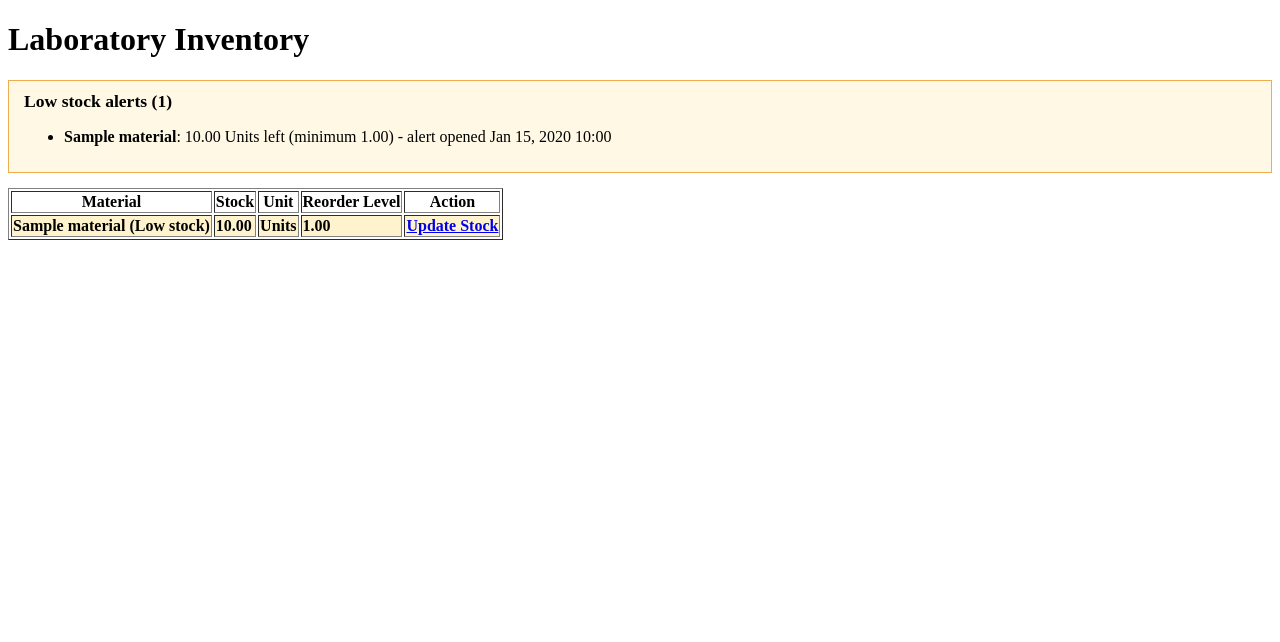
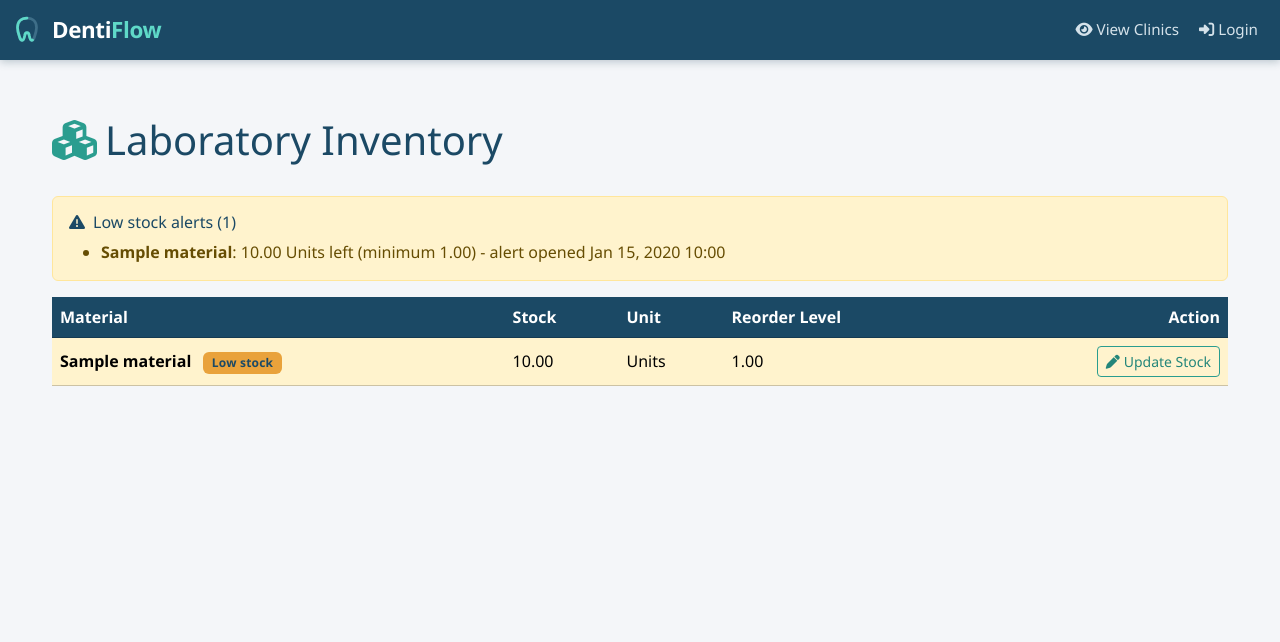
Before and after one commit to ssalazaro8/DentiFlow, a Django app: page /inventory/ in a window 1280 px wide. Shown: the top 642 px of the page. Before the commit the page ends 240 px from the top, so only its background shows below. Run offline with Django 5.2, Linux system fonts and the light colour scheme; tables that the repository leaves empty hold one stand-in row (values such as "Sample post").

Commit message:
style: move inventory pages to the shared layout

```diff
--- a/static/css/dentiflow.css
+++ b/static/css/dentiflow.css
@@ -424,3 +424,12 @@ main.container {
         margin-top: 0;
     }
 }
+
+.form-control,
+.form-select {
+    background-color: #FFFFFF;
+}
+
+.alert h2 > i {
+    color: inherit;
+}
--- a/templates/inventory/list.html
+++ b/templates/inventory/list.html
@@ -1,22 +1,18 @@
-<!DOCTYPE html>
-<html lang="en">
-<head>
-    <meta charset="UTF-8">
-    <title>Inventory</title>
-    <style>
-        .low-stock { background-color: #fff3cd; font-weight: bold; }
-        .alert-box { border: 1px solid #f0ad4e; background-color: #fff8e5; padding: 10px 15px; margin-bottom: 15px; }
-        .alert-box h2 { margin-top: 0; font-size: 1.1em; }
-    </style>
-</head>
-<body>
+{% extends "base.html" %}
 
-    <h1>Laboratory Inventory</h1>
+{% block title %}Inventory - DentiFlow{% endblock %}
+
+{% block content %}
+<div class="d-flex justify-content-between align-items-center mb-4">
+    <h1><i class="fas fa-cubes me-2"></i>Laboratory Inventory</h1>
+</div>
 
 {% if active_alerts %}
-        <div class="alert-box">
-            <h2>Low stock alerts ({{ active_alerts|length }})</h2>
-            <ul>
+<div class="alert alert-warning" role="alert">
+    <h2 class="h6 mb-2">
+        <i class="fas fa-triangle-exclamation me-2"></i>Low stock alerts ({{ active_alerts|length }})
+    </h2>
+    <ul class="mb-0">
         {% for alert in active_alerts %}
             <li>
                 <strong>{{ alert.material.name }}</strong>:
@@ -30,40 +26,40 @@
 {% endif %}
 
 {% if materials %}
-        <table border="1">
-            <thead>
+<div class="table-responsive">
+    <table class="table table-hover align-middle">
+        <thead class="table-dark">
             <tr>
                 <th>Material</th>
                 <th>Stock</th>
                 <th>Unit</th>
                 <th>Reorder Level</th>
-                    <th>Action</th>
+                <th class="text-end">Action</th>
             </tr>
         </thead>
 
         <tbody>
             {% for material in materials %}
-                    <tr{% if material.id in alerted_ids %} class="low-stock"{% endif %}>
+                <tr{% if material.id in alerted_ids %} class="table-warning"{% endif %}>
                     <td>
-                            {{ material.name }}
-                            {% if material.id in alerted_ids %}<span>(Low stock)</span>{% endif %}
+                        <strong>{{ material.name }}</strong>
+                        {% if material.id in alerted_ids %}<span class="badge bg-warning text-dark ms-2">Low stock</span>{% endif %}
                     </td>
                     <td>{{ material.stock_quantity }}</td>
                     <td>{{ material.get_unit_type_display }}</td>
                     <td>{{ material.reorder_level }}</td>
-                        <td>
-                            <a href="{% url 'material_update_stock' material.id %}">
-                                Update Stock
+                    <td class="text-end">
+                        <a class="btn btn-sm btn-outline-primary" href="{% url 'material_update_stock' material.id %}">
+                            <i class="fas fa-pen me-1"></i>Update Stock
                         </a>
                     </td>
                 </tr>
             {% endfor %}
         </tbody>
     </table>
+</div>
 
 {% else %}
-        <p>No materials registered.</p>
+<div class="alert alert-info">No materials registered.</div>
 {% endif %}
-
-</body>
-</html>
+{% endblock %}
```
Also changed, not shown: templates/inventory/update.html (+25 -20 lines). Lines whose indentation alone changed are shown as unchanged.
